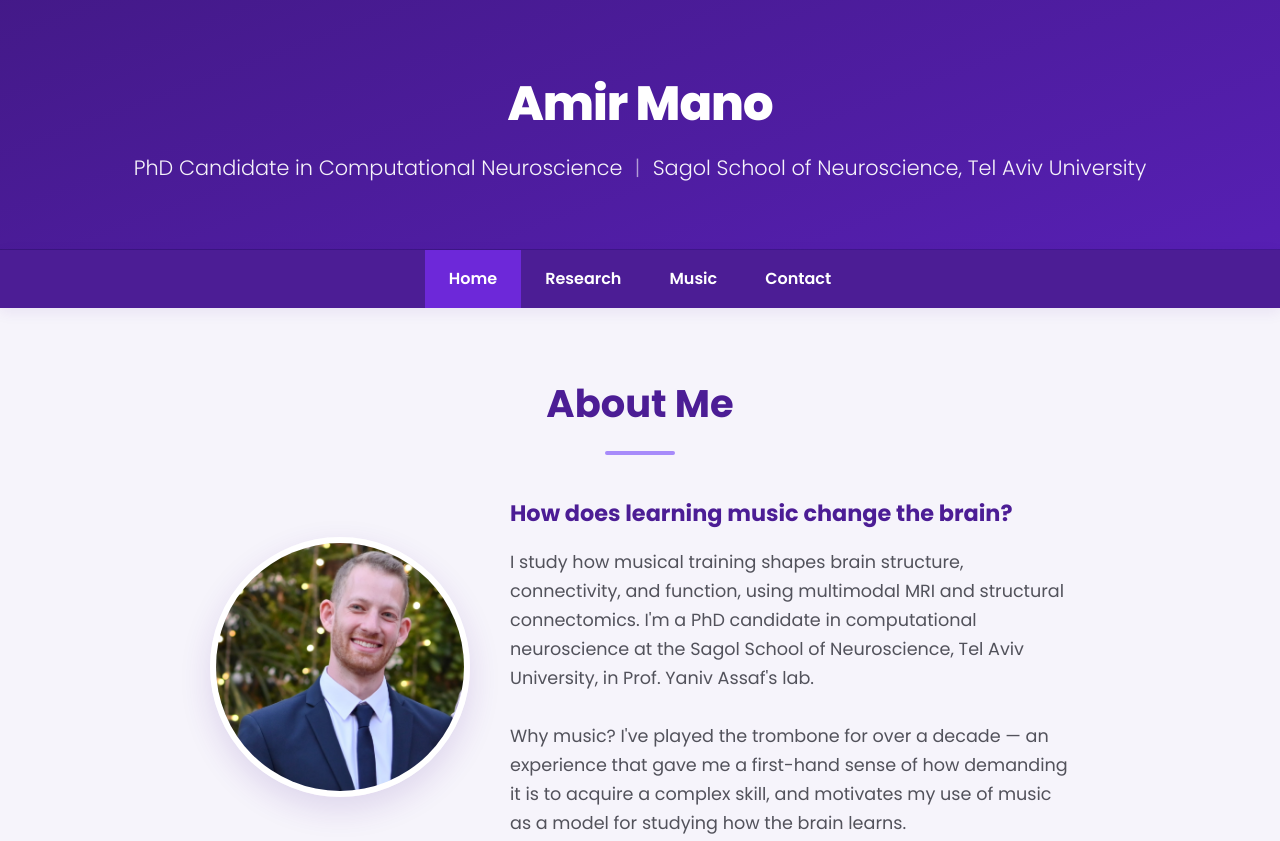
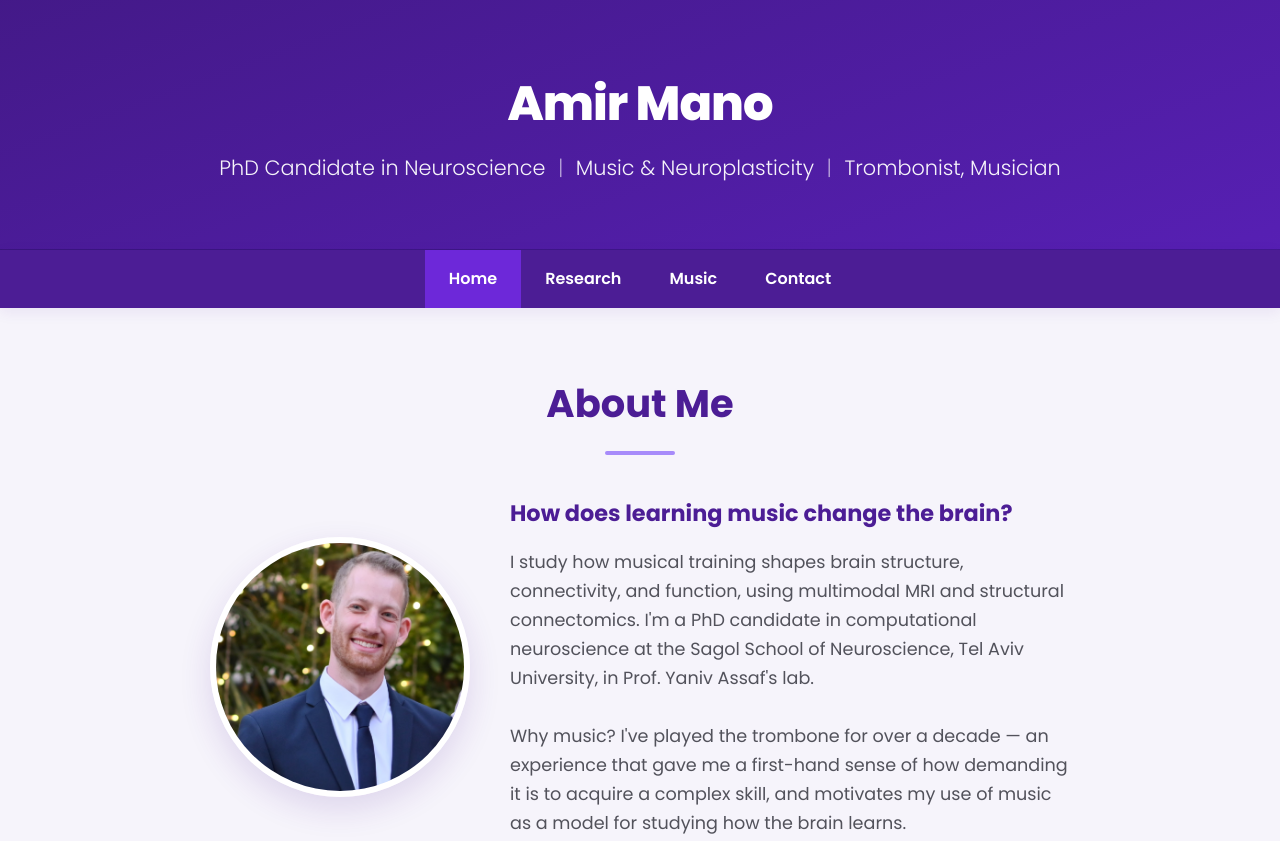
Before and after one commit to Amir-Mano/personal_website, an Eleventy site: page src/index.njk in a window 1280 px wide. Shown: the top 841 px of the page. Built offline with nearby package versions, Linux system fonts and the light colour scheme; Eleventy itself is replaced by a stand-in of ours; files that its build step writes are made by us from their sources.

Commit message:
Revert header tagline to original 3-line version
The Computational Neuroscience title update landed in the header along
with the content overhaul, but the original tagline (with Music &
Neuroplasticity / Trombonist, Musician) was preferred over the
condensed 2-line version.

```diff
--- a/src/_includes/base.njk
+++ b/src/_includes/base.njk
@@ -43,8 +43,9 @@
     <header>
         <h1>Amir Mano</h1>
         <p class="header-tagline">
-            <span>PhD Candidate in Computational Neuroscience</span>
-            <span>Sagol School of Neuroscience, Tel Aviv University</span>
+            <span>PhD Candidate in Neuroscience</span>
+            <span>Music &amp; Neuroplasticity</span>
+            <span>Trombonist, Musician</span>
         </p>
     </header>
 
```
